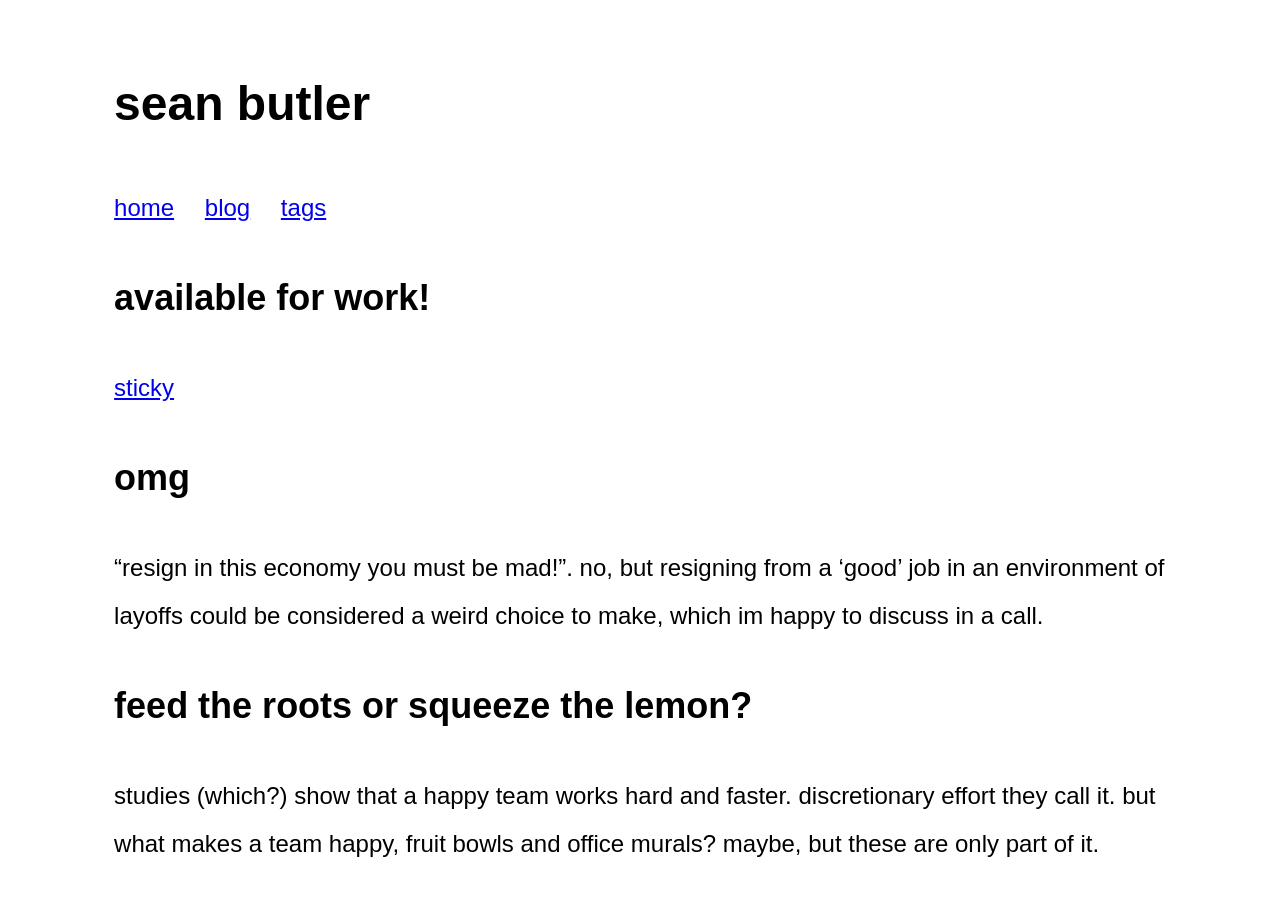
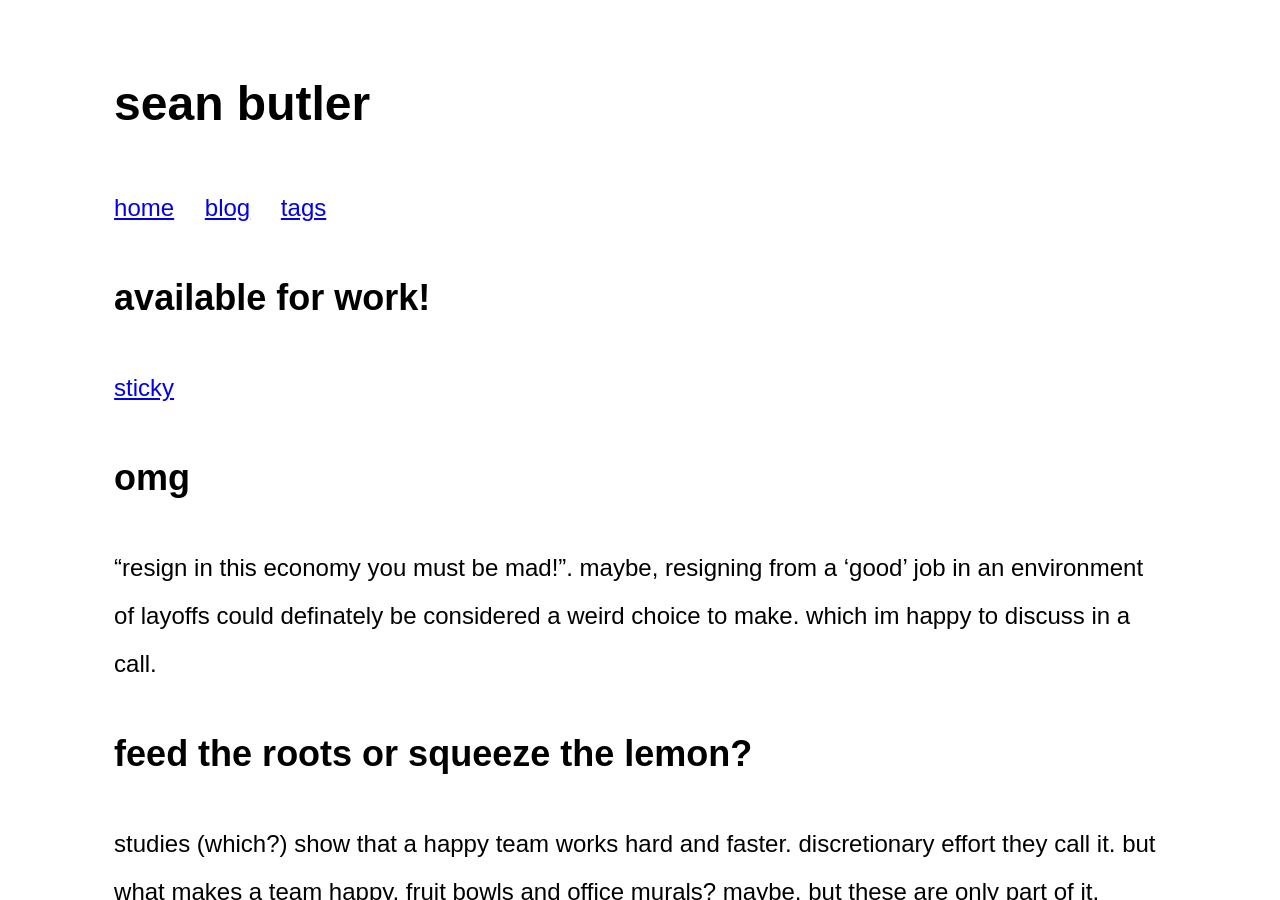
Before and after one commit to seanbutler/www.seanbutler.net, a Jekyll site: the page built from _posts/2024-07-01-resign-in-this-economy.md, in a window 1280 px wide and 900 px high. Built offline with Jekyll 4.4.1, drawn with Linux system fonts in a browser that asks for light colours.

Commit message:
tweak to language

```diff
--- a/_posts/2024-07-01-resign-in-this-economy.md
+++ b/_posts/2024-07-01-resign-in-this-economy.md
@@ -8,7 +8,7 @@
 
 ## omg
 
- "resign in this economy you must be mad!". no, but resigning from a 'good' job in an environment of layoffs could be considered a weird choice to make, which im happy to discuss in a call.
+ "resign in this economy you must be mad!". maybe, resigning from a 'good' job in an environment of layoffs could definately be considered a weird choice to make. which im happy to discuss in a call.
 
 ## feed the roots or squeeze the lemon?
 
```
